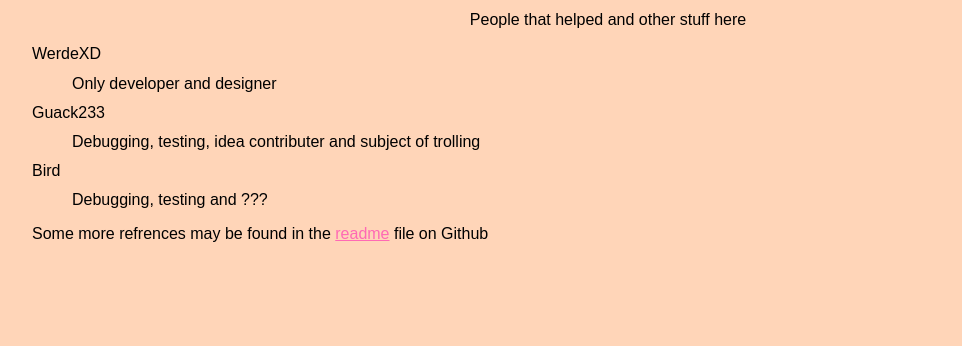
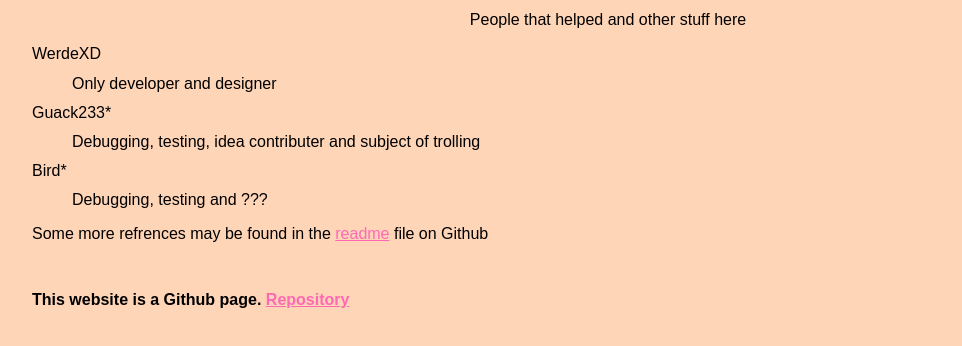
Before and after one commit to werdexd/Website, a plain HTML site: page credit.html in a window 1280 px wide. Shown: the part 142-488 px from the top of the page, without its empty margins (32-994 px from the left). Drawn offline with Linux system fonts and the light colour scheme.

Commit message:
Here and there
Used prettier to make some of the files easier to read and made some other very slight adjustments.

```diff
--- a/credit.html
+++ b/credit.html
@@ -18,9 +18,9 @@
     <dl>
       <dt>WerdeXD</dt>
       <dd>Only developer and designer</dd>
-      <dt>Guack233</dt>
+      <dt>Guack233*</dt>
       <dd>Debugging, testing, idea contributer and subject of trolling</dd>
-      <dt>Bird</dt>
+      <dt>Bird*</dt>
       <dd>Debugging, testing and ???</dd>
       <p>
         Some more refrences may be found in the
@@ -28,6 +28,12 @@
         Github
       </p>
     </dl>
+    <div style="margin-top: 3em">
+      <h4>
+        This website is a Github page.
+        <a href="https://github.com/werdexd/Website">Repository</a>
+      </h4>
+    </div>
   </body>
   <script src="/Website/JS/General-synchronous.js"></script>
 </html>
```
Also changed, not shown: 404.html (+2 -2 lines), index.html (+0 -6 lines), .github/ISSUE_TEMPLATE/feature_request.md, README.md.
